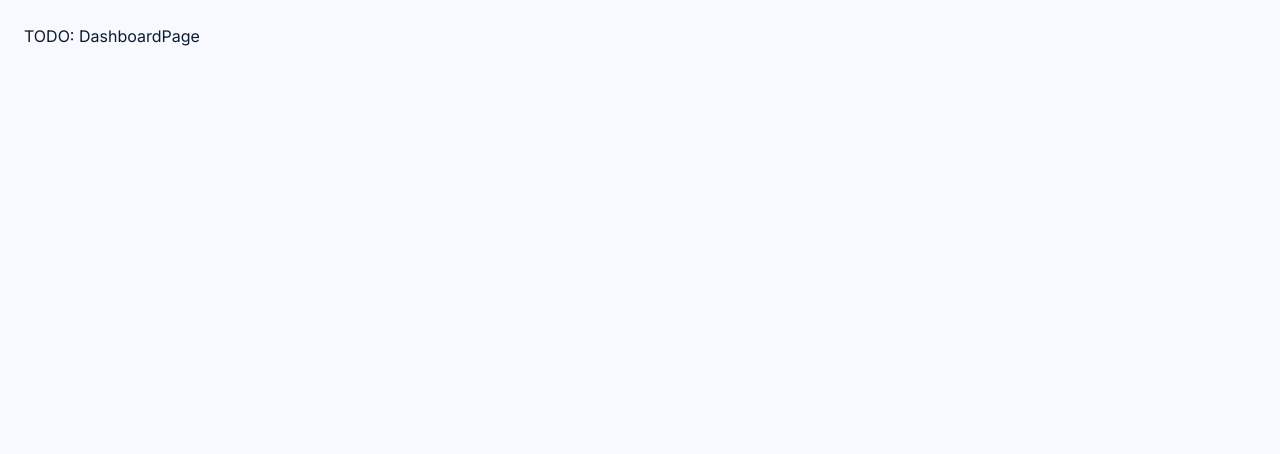
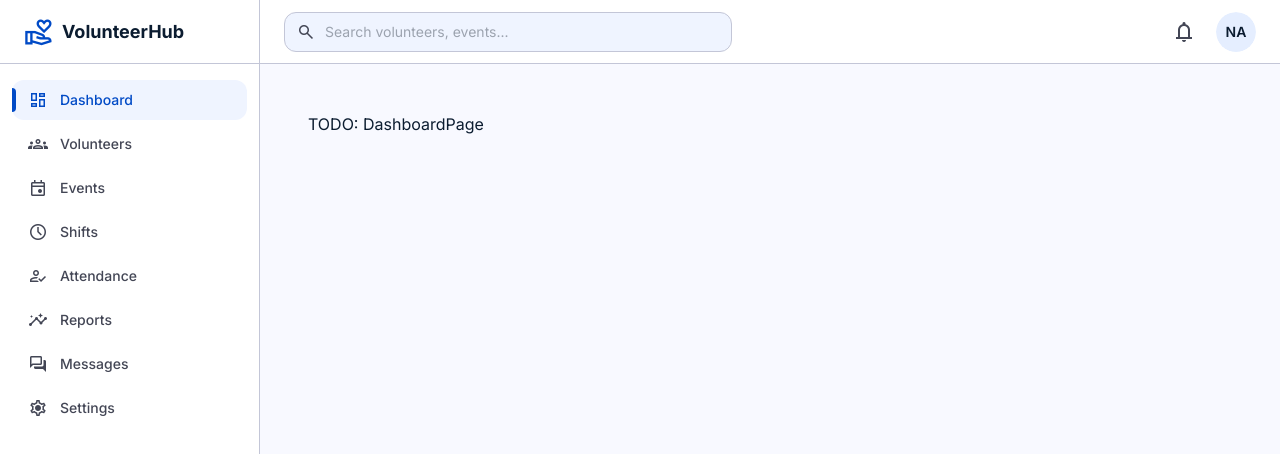
Before and after one commit to J12003LPZ/volunteer_management_system, a React (Vite) app in the folder client/: page /dashboard in a window 1280 px wide. Shown: the top 454 px of the page. Built offline with nearby package versions, Linux system fonts and the light colour scheme; sample sign-in values are in the browser's storage.

Commit message:
feat(client): app shell with sidebar + top header (ported from Stitch dashboard mockup)

```diff
--- a/client/src/components/layout/AppShell.tsx
+++ b/client/src/components/layout/AppShell.tsx
@@ -1,2 +1,19 @@
 import { Outlet } from 'react-router-dom';
-export function AppShell() { return <div className="min-h-screen"><Outlet /></div>; }
+import { Sidebar } from './Sidebar';
+import { TopHeader } from './TopHeader';
+
+export function AppShell() {
+  return (
+    <div className="flex min-h-screen bg-background">
+      <Sidebar />
+      <div className="flex-1 flex flex-col min-w-0">
+        <TopHeader />
+        <main className="flex-1 p-container-padding overflow-auto">
+          <div className="max-w-[1440px] mx-auto">
+            <Outlet />
+          </div>
+        </main>
+      </div>
+    </div>
+  );
+}
--- /dev/null
+++ b/client/src/components/layout/Sidebar.tsx
@@ -0,0 +1,48 @@
+import { NavLink } from 'react-router-dom';
+import { cn } from '@/lib/utils';
+
+const NAV = [
+  { to: '/dashboard', icon: 'dashboard', label: 'Dashboard' },
+  { to: '/volunteers', icon: 'groups', label: 'Volunteers' },
+  { to: '/events', icon: 'event', label: 'Events' },
+  { to: '/shifts', icon: 'schedule', label: 'Shifts' },
+  { to: '/attendance', icon: 'how_to_reg', label: 'Attendance' },
+  { to: '/reports', icon: 'insights', label: 'Reports' },
+  { to: '/messages', icon: 'forum', label: 'Messages' },
+  { to: '/settings', icon: 'settings', label: 'Settings' },
+];
+
+export function Sidebar() {
+  return (
+    <aside className="w-sidebar-width shrink-0 bg-surface-container-lowest border-r border-outline-variant flex flex-col">
+      <div className="h-16 flex items-center gap-2 px-6 border-b border-outline-variant">
+        <span className="material-symbols-outlined text-primary text-3xl">volunteer_activism</span>
+        <span className="font-bold text-lg text-on-surface">VolunteerHub</span>
+      </div>
+      <nav className="flex-1 py-4 px-3 space-y-1">
+        {NAV.map((item) => (
+          <NavLink
+            key={item.to}
+            to={item.to}
+            className={({ isActive }) =>
+              cn(
+                'group flex items-center gap-3 px-4 py-2.5 rounded-md text-sm font-medium relative transition',
+                isActive
+                  ? 'bg-surface-container-low text-primary'
+                  : 'text-on-surface-variant hover:bg-surface-container-low hover:text-on-surface'
+              )
+            }
+          >
+            {({ isActive }) => (
+              <>
+                {isActive && <span className="absolute left-0 top-2 bottom-2 w-1 bg-primary rounded-r-full" />}
+                <span className="material-symbols-outlined text-[20px]">{item.icon}</span>
+                <span>{item.label}</span>
+              </>
+            )}
+          </NavLink>
+        ))}
+      </nav>
+    </aside>
+  );
+}
--- /dev/null
+++ b/client/src/components/layout/TopHeader.tsx
@@ -0,0 +1,41 @@
+import { useAuth } from '@/lib/auth';
+import { useNavigate } from 'react-router-dom';
+import {
+  DropdownMenu, DropdownMenuContent, DropdownMenuItem, DropdownMenuTrigger,
+} from '@/components/ui/dropdown-menu';
+import { Avatar, AvatarFallback } from '@/components/ui/avatar';
+
+export function TopHeader() {
+  const user = useAuth((s) => s.user);
+  const logout = useAuth((s) => s.logout);
+  const navigate = useNavigate();
+  const initials = (user?.email ?? 'A').slice(0, 2).toUpperCase();
+  return (
+    <header className="h-16 bg-surface-container-lowest border-b border-outline-variant flex items-center justify-between px-container-padding">
+      <div className="relative max-w-md w-full">
+        <span className="material-symbols-outlined absolute left-3 top-1/2 -translate-y-1/2 text-on-surface-variant text-[20px]">search</span>
+        <input
+          type="search"
+          placeholder="Search volunteers, events..."
+          className="w-full h-10 pl-10 pr-3 rounded-md bg-surface-container-low border border-outline-variant text-sm focus:outline-none focus:border-primary"
+        />
+      </div>
+      <div className="flex items-center gap-3">
+        <button className="h-10 w-10 grid place-items-center rounded-full hover:bg-surface-container-low" aria-label="Notifications">
+          <span className="material-symbols-outlined text-on-surface-variant">notifications</span>
+        </button>
+        <DropdownMenu>
+          <DropdownMenuTrigger asChild>
+            <button className="flex items-center gap-2">
+              <Avatar><AvatarFallback>{initials}</AvatarFallback></Avatar>
+            </button>
+          </DropdownMenuTrigger>
+          <DropdownMenuContent align="end">
+            <DropdownMenuItem onClick={() => navigate('/settings')}>Settings</DropdownMenuItem>
+            <DropdownMenuItem onClick={() => { logout(); navigate('/login'); }}>Sign out</DropdownMenuItem>
+          </DropdownMenuContent>
+        </DropdownMenu>
+      </div>
+    </header>
+  );
+}
```
